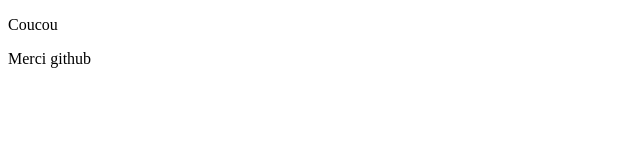
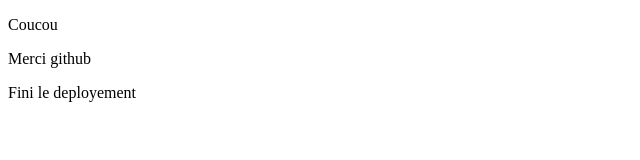
Before and after one commit to Willios/projetnb, a plain HTML site: page Index.html in a window 1280 px wide. Shown: the whole page, without its empty margins (0-640 px from the left). Drawn offline with Linux system fonts and the light colour scheme.

Commit message:
Update Index.html

```diff
--- a/Index.html
+++ b/Index.html
@@ -8,5 +8,6 @@
 <body>
     <p>Coucou</p>
     <p>Merci github</p>
+    <p>Fini le deployement</p>
 </body>
 </html>
```
